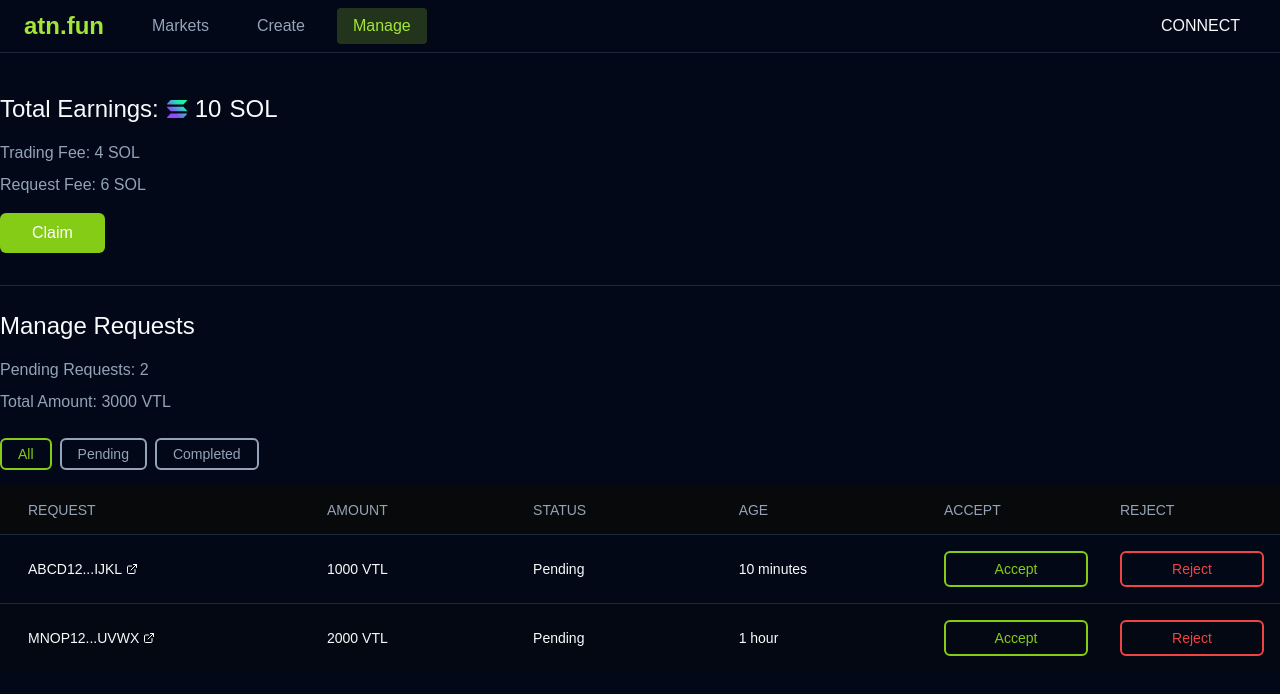
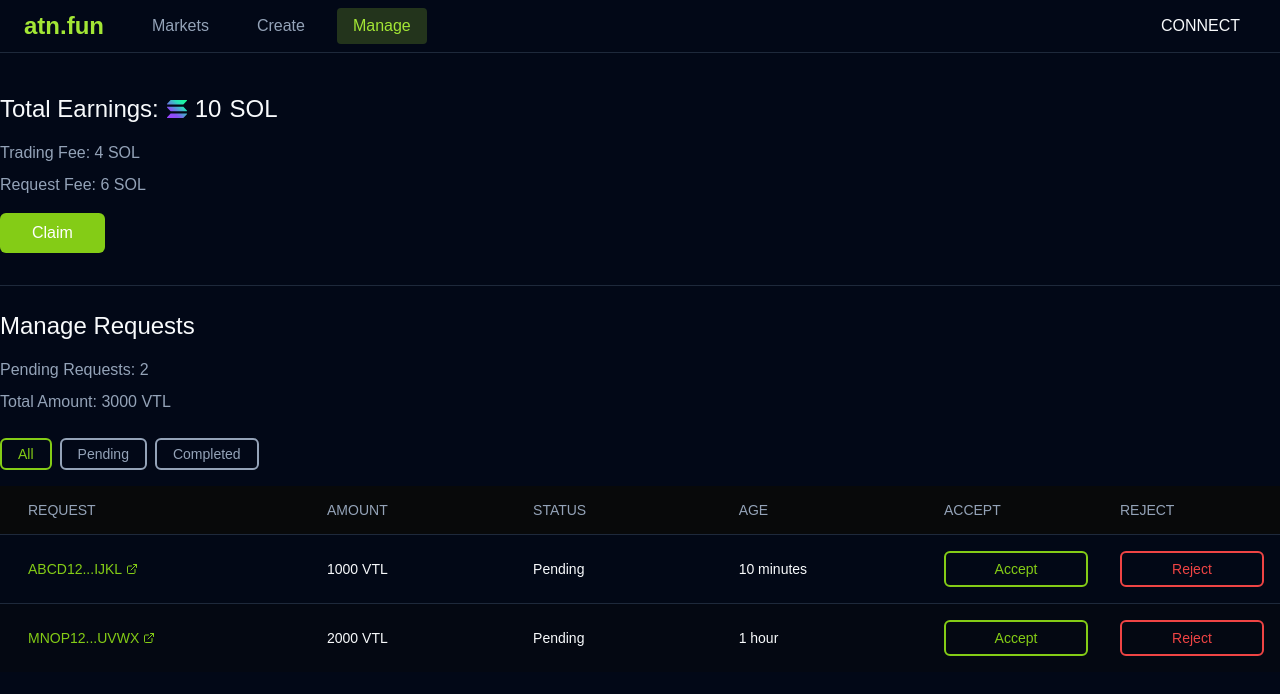
Before and after one commit to Flake-market/flake-frontend, a Next.js app: page /manage in a window 1280 px wide. Shown: the top 694 px of the page. Built offline with nearby package versions, Linux system fonts and the light colour scheme.

Commit message:
refactor ui for manage page

```diff
--- a/src/app/manage/page.tsx
+++ b/src/app/manage/page.tsx
@@ -149,7 +149,7 @@ export default function Manage() {
                       href={`https://solscan.io/tx/${request.txnHash}`}
                       target="_blank"
                       rel="noopener noreferrer"
-                      className="flex items-center hover:text-lime-500"
+                      className="flex items-center text-lime-500 hover:underline"
                     >
                       {`${request.txnHash.slice(0, 6)}...${request.txnHash.slice(-4)}`}
                       <ExternalLink className="ml-1 h-3 w-3" />
```
